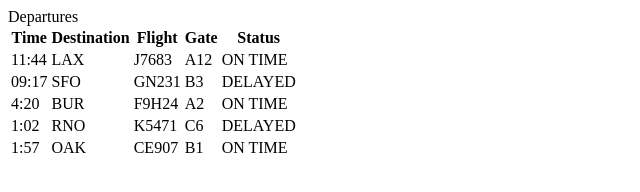
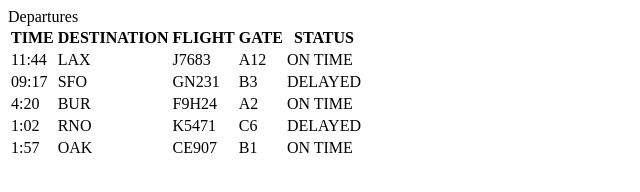
Before and after one commit to Brandon102002/Flight-Widget, a plain HTML site: page Vanilla Javascipt/index.html in a window 1280 px wide. Shown: the whole page, without its empty margins (0-640 px from the left). Drawn offline with Linux system fonts and the light colour scheme.

Commit message:
updated title headers again

```diff
--- a/Vanilla Javascipt/index.html
+++ b/Vanilla Javascipt/index.html
@@ -14,11 +14,11 @@
         <table>
             <thead>
                 <tr>
-                    <th id="TIME">Time</th>
-                    <th id="DESTINATINO">Destination</th>
-                    <th id="FLIGHT">Flight</th>
-                    <th id="GATE">Gate</th>
-                    <th id="STATUS">Status</th>
+                    <th id="TIME">TIME</th>
+                    <th id="DESTINATION">DESTINATION</th>
+                    <th id="FLIGHT">FLIGHT</th>
+                    <th id="GATE">GATE</th>
+                    <th id="STATUS">STATUS</th>
                 </tr>
             </thead>
             <tbody id="table-body"></tbody>
```
